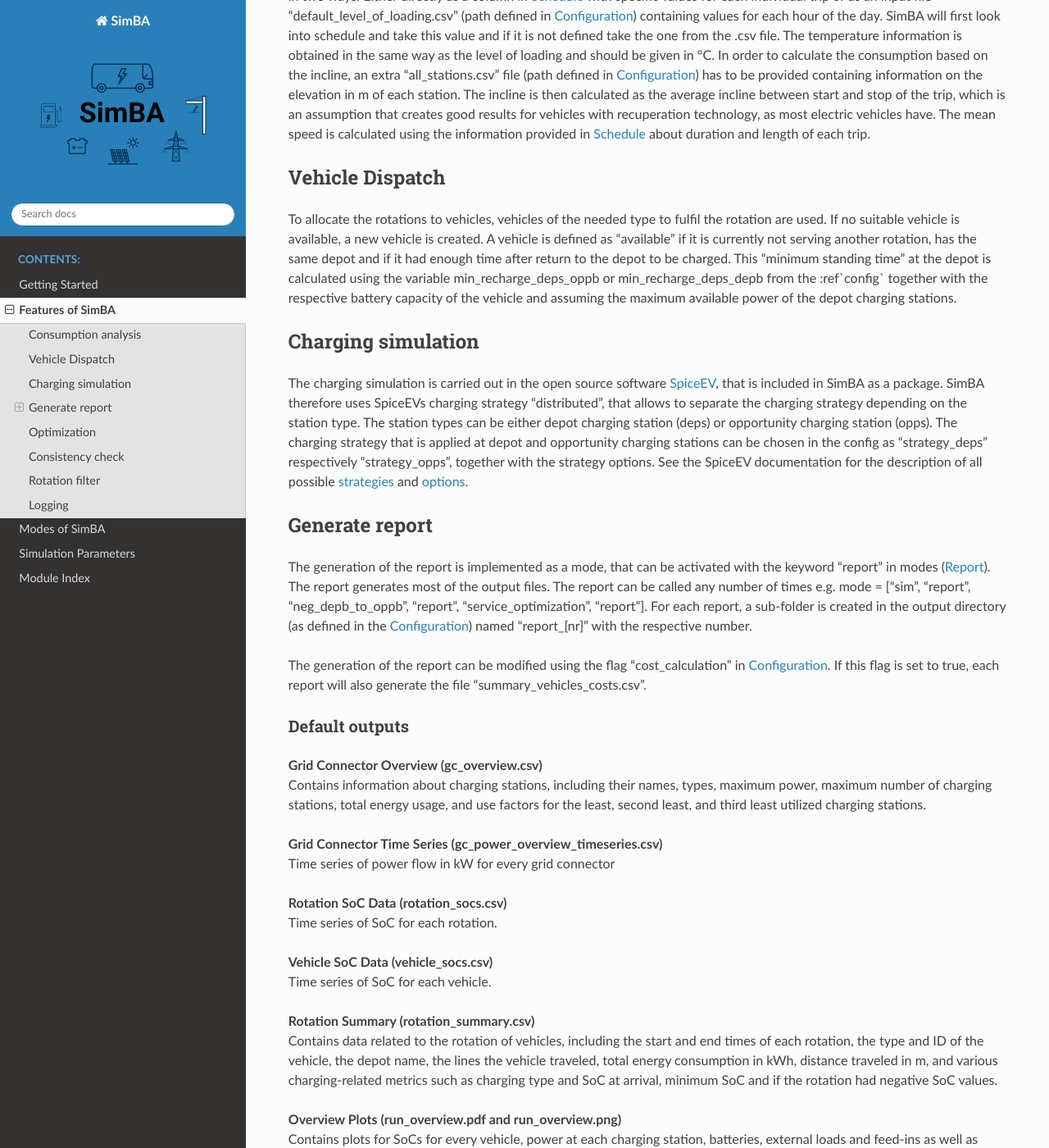
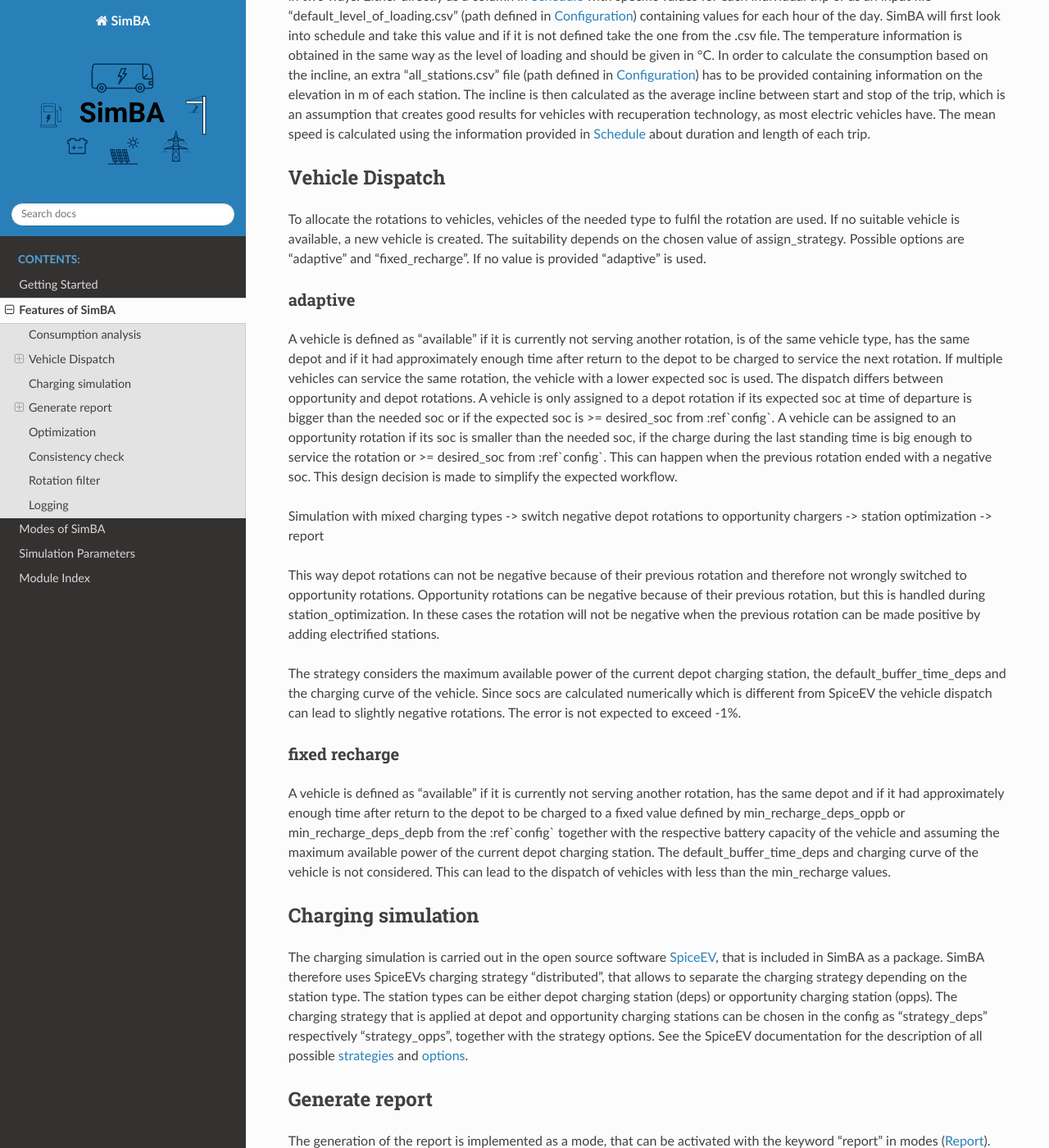
Before and after one commit to rl-institut/SimBA, a Sphinx documentation site: the page built from docs/source/simba_features.rst, in a window 1280 px wide and 1400 px high, scrolled down 496 px. Shown: the whole window at 82% size. Built offline with Sphinx 7.4.7 and the Read the Docs theme 2.0.0, drawn with Linux system fonts in a browser that asks for light colours.

Commit message:
Extend read the docs

```diff
--- a/docs/source/simba_features.rst
+++ b/docs/source/simba_features.rst
@@ -21,7 +21,25 @@ The level_of_loading describes the share between an empty vehicle (0) and a full
 Vehicle Dispatch
 ----------------
 
-To allocate the rotations to vehicles, vehicles of the needed type to fulfil the rotation are used. If no suitable vehicle is available, a new vehicle is created. A vehicle is defined as "available" if it is currently not serving another rotation, has the same depot and if it had enough time after return to the depot to be charged. This "minimum standing time" at the depot is calculated using the variable min_recharge_deps_oppb or min_recharge_deps_depb from the :ref`config` together with the respective battery capacity of the vehicle and assuming the maximum available power of the depot charging stations.
+To allocate the rotations to vehicles, vehicles of the needed type to fulfil the rotation are used. If no suitable vehicle is available, a new vehicle is created. The suitability depends on the chosen value of assign_strategy. Possible options are "adaptive" and "fixed_recharge". If no value is provided "adaptive" is used.
+
+
+adaptive
+###############
+A vehicle is defined as "available" if it is currently not serving another rotation, is of the same vehicle type, has the same depot and if it had approximately enough time after return to the depot to be charged to service the next rotation. If multiple vehicles can service the same rotation, the vehicle with a lower expected soc is used. The dispatch differs between opportunity and depot rotations. A vehicle is only assigned to a depot rotation if its expected soc at time of departure is bigger than the needed soc or if the expected soc is >= desired_soc from :ref`config`. A vehicle can be assigned to an opportunity rotation if its soc is smaller than the needed soc, if the charge during the last standing time is big enough to service the rotation or >= desired_soc from :ref`config`. This can happen when the previous rotation ended with a negative soc. This design decision is made to simplify the expected workflow.
+
+Simulation with mixed charging types -> switch negative depot rotations to opportunity chargers -> station optimization -> report
+
+This way depot rotations can not be negative because of their previous rotation and therefore not wrongly switched to opportunity rotations. Opportunity rotations can be negative because of their previous rotation, but this is handled during station_optimization. In these cases the rotation will not be negative when the previous rotation can be made positive by adding electrified stations.
+
+The strategy considers the maximum available power of the current depot charging station, the default_buffer_time_deps and the charging curve of the vehicle. Since socs are calculated numerically which is different from SpiceEV the vehicle dispatch can lead to slightly negative rotations. The error is not expected to exceed -1%.
+
+
+fixed recharge
+###############
+A vehicle is defined as "available" if it is currently not serving another rotation, has the same depot and if it had approximately enough time after return to the depot to be charged to a fixed value defined by min_recharge_deps_oppb or min_recharge_deps_depb from the :ref`config` together with the respective battery capacity of the vehicle and assuming the maximum available power of the current depot charging station. The default_buffer_time_deps and charging curve of the vehicle is not considered. This can lead to the dispatch of vehicles with less than the min_recharge values.
+
+
 
 Charging simulation
 -------------------
```
